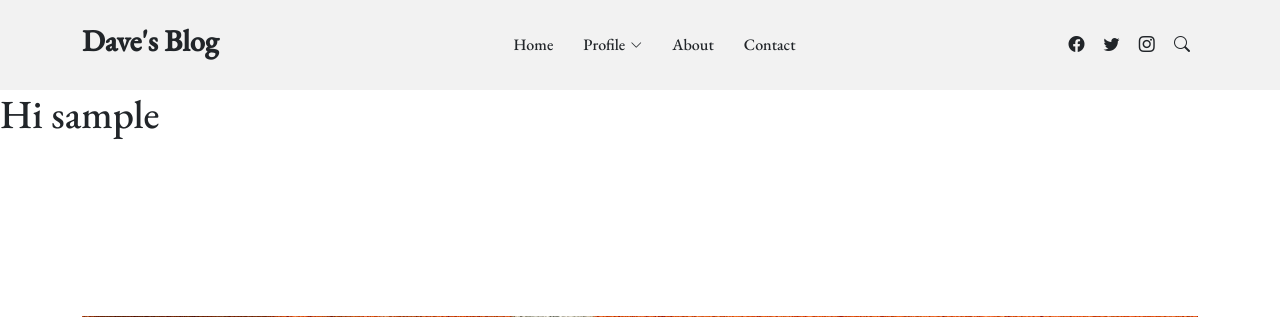
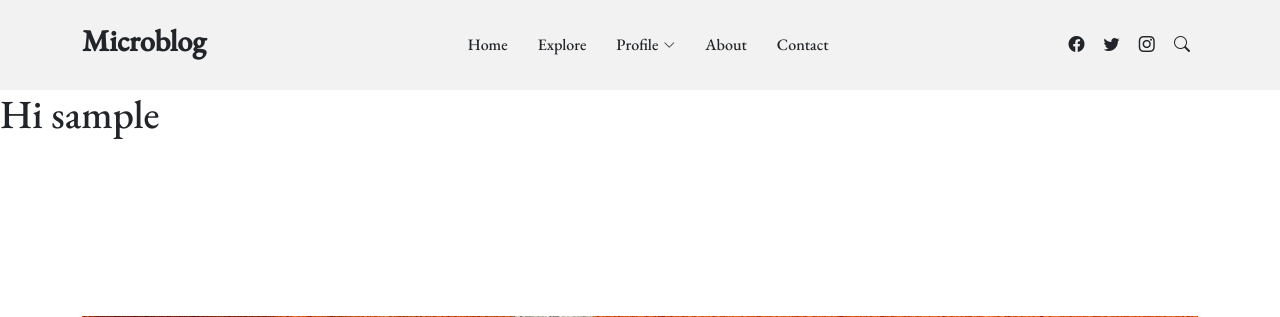
Before and after one commit to fredrickdave/Microblog-Project, a Flask app: page / in a window 1280 px wide. Shown: the top 317 px of the page. Run offline with Flask 2, Linux system fonts and the light colour scheme; the visitor is signed in with stand-in values (Sample User, id 1); data comes from the database, SQL or seed files in the repository; data that the repository does not hold is empty; some libraries are stand-ins or nearby versions; some web fonts are replaced.

Commit message:
Add Explore route/page

```diff
--- a/app/routes.py
+++ b/app/routes.py
@@ -27,6 +27,13 @@ def before_request():
 def index():
     posts = current_user.followed_posts().all()
     return render_template("index.html", title="Home", posts=posts)
+
+
+@app.route("/explore")
+@login_required
+def explore():
+    posts = Post.query.order_by(Post.timestamp.desc()).all()
+    return render_template("index.html", title="Explore", posts=posts)
 
 
 @app.route("/single-post")
--- a/app/static/css/main.css
+++ b/app/static/css/main.css
@@ -1324,7 +1324,6 @@ section {
 
 .post-subtitle {
   font-weight: 100;
-  color: rgb(136, 127, 255);
 }
 
 .register {
--- a/app/templates/_post.html
+++ b/app/templates/_post.html
@@ -1,4 +1,3 @@
-<div class="post-meta"><span class="date">Posted by: {{ post.author.username }}</span> <span
-        class="mx-1">&bullet;</span> <span>{{ post.timestamp }}</span></div>
+<div class="post-meta"><span class="date">Posted by: <a href="{{ url_for('user', username=post.author.username) }}">{{ post.author.username }}</a></span> <span class="mx-1">&bullet;</span> <span>{{ post.timestamp }}</span></div>
 <h1 class="mb-5 post-title">{{ post.title }}</h1>
 <h2 class="post-subtitle">{{ post.subtitle }}</h2>
--- a/app/templates/base.html
+++ b/app/templates/base.html
@@ -5,7 +5,7 @@
     <meta charset="utf-8">
     <meta content="width=device-width, initial-scale=1.0" name="viewport">
 
-    <title>Dave's Blog - {{ title }}</title>
+    <title>Microblog - {{ title }}</title>
     <meta content="" name="description">
     <meta content="" name="keywords">
 
@@ -51,12 +51,13 @@
             <a href="{{ url_for('index') }}" class="logo d-flex align-items-center">
                 <!-- Uncomment the line below if you also wish to use an image logo -->
                 <!-- <img src="static/img/logo.png" alt=""> -->
-                <h1>Dave's Blog</h1>
+                <h1>Microblog</h1>
             </a>
 
             <nav id="navbar" class="navbar">
                 <ul>
                     <li><a href="{{ url_for('index') }}">Home</a></li>
+                    <li><a href="{{ url_for('explore') }}">Explore</a></li>
                     {% if current_user.is_anonymous %}
                     <li class="dropdown"><a href="{{ url_for('login') }}"><span>Login</span> <i
                                 class="bi bi-chevron-down dropdown-indicator"></i></a>
@@ -117,7 +118,7 @@
         {% endif %}
         {% endwith %}
 
-
+        <!-- ======= Main Content ======= -->
         {% block content %}{% endblock %}
     </main><!-- End #main -->
 
```
